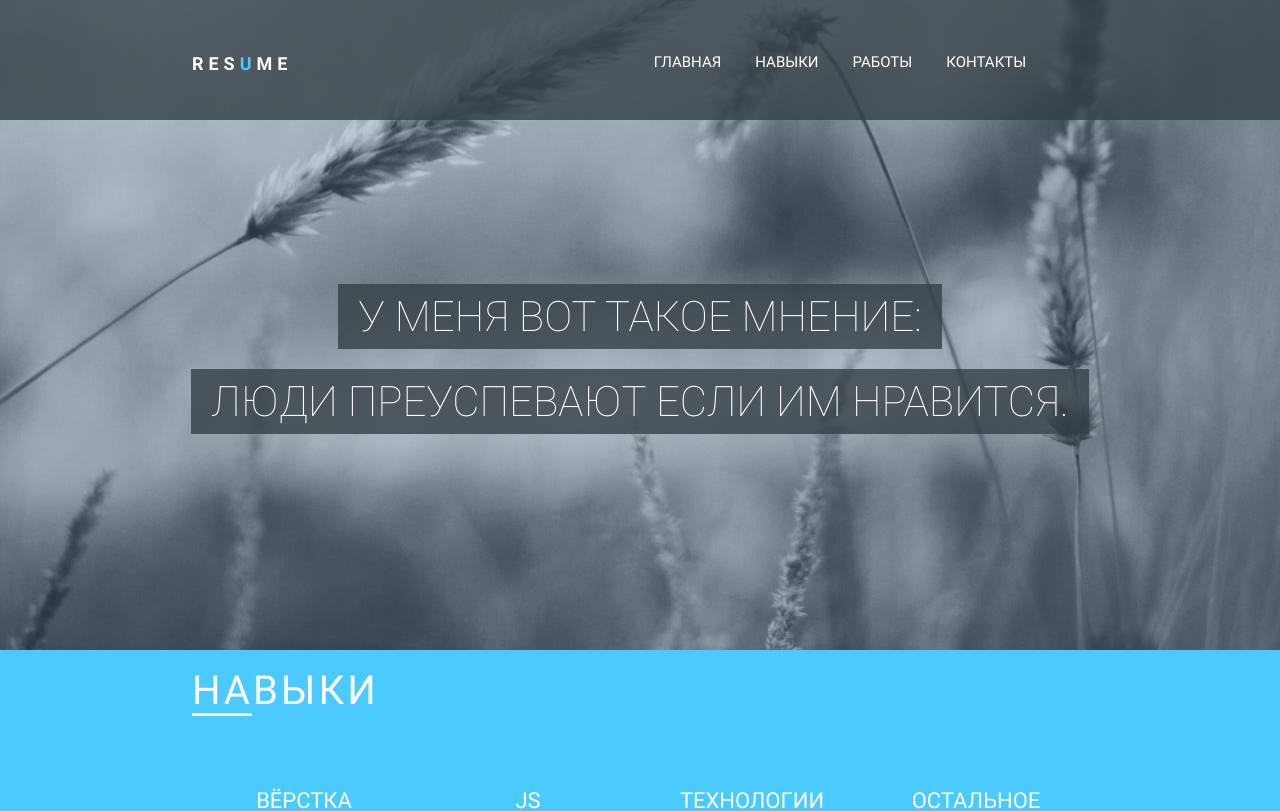
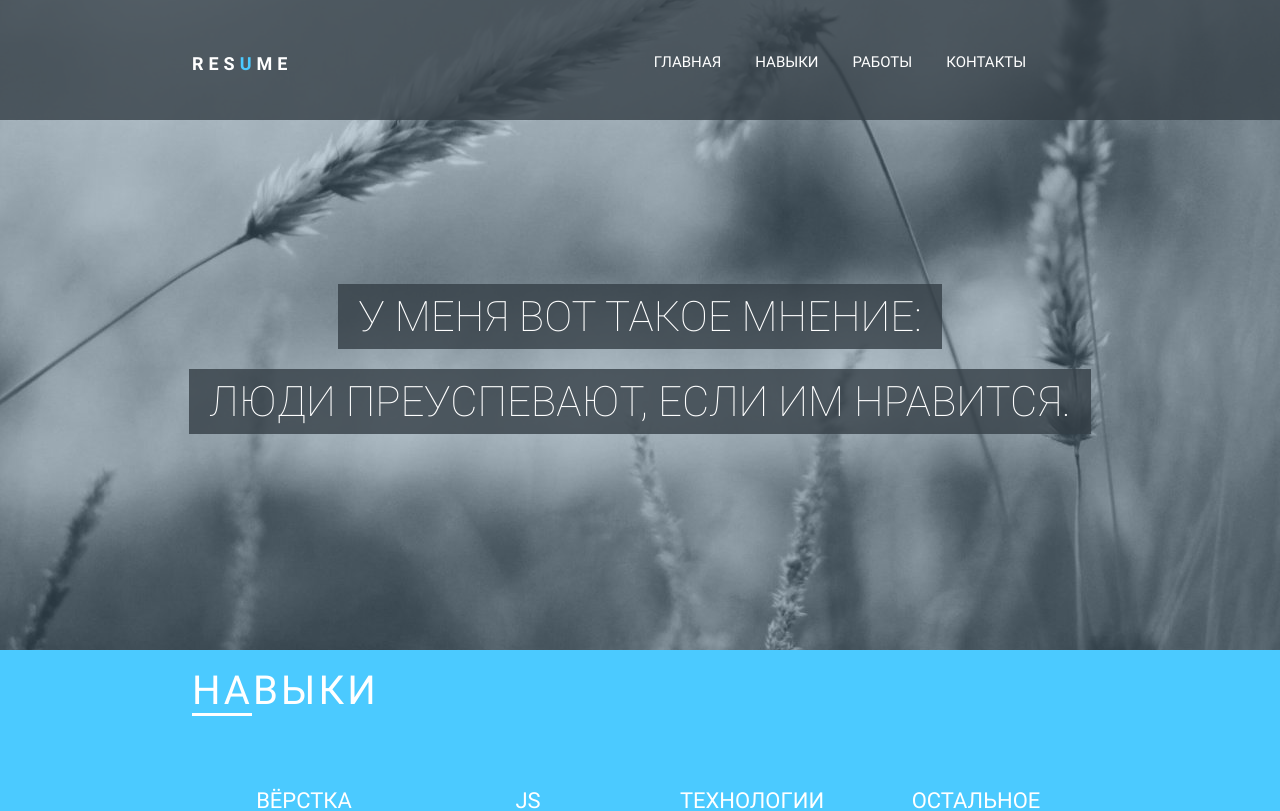
Before and after one commit to TimchenkoSergey/Resume, a website: page index.html in a window 1280 px wide. Shown: the top 811 px of the page. Drawn offline with nearby package versions, Linux system fonts and the light colour scheme.

Commit message:
Fixed error in header__quote element.

```diff
--- a/index.html
+++ b/index.html
@@ -45,7 +45,7 @@
 		</div>
 		<h1 class="header__quote">
 			<p class="header__text">У меня вот такое мнение:</p>
-			<p class="header__text">люди преуспевают если им нравится.﻿</p>
+			<p class="header__text">люди преуспевают, если им нравится.﻿</p>
 		</h1>
 	</header>
 	<main class="main-content">
```
